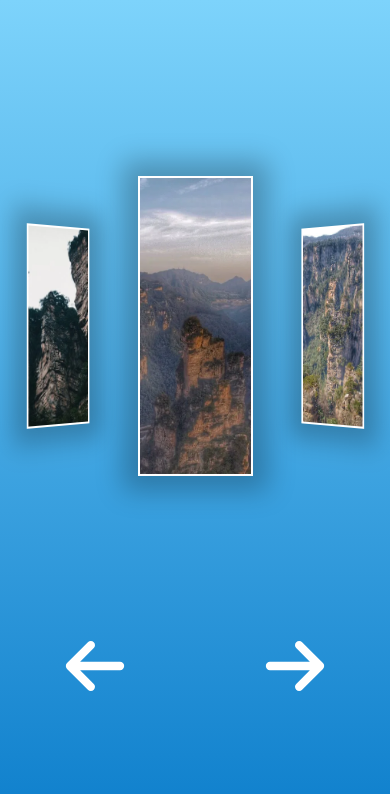
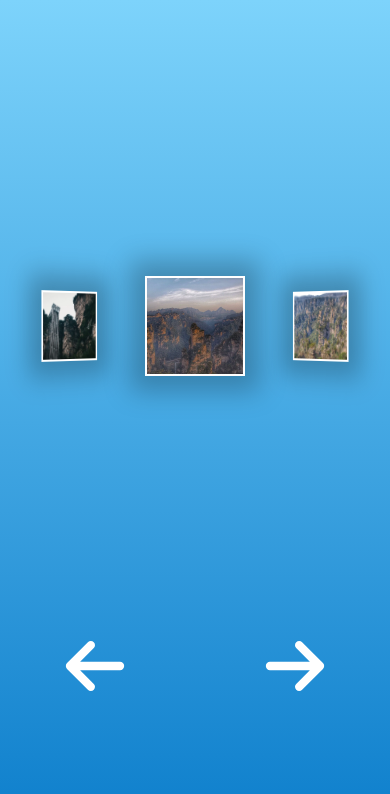
Before and after one commit to ccorreasdev/perspective3Dgallery, a plain HTML site: page index.html in a window 390 px wide. Drawn offline with Linux system fonts and the light colour scheme.

Commit message:
CSS Responsive

```diff
--- a/assets/css/styles.css
+++ b/assets/css/styles.css
@@ -120,3 +120,39 @@ body {
 .svg__icon:hover {
   filter: invert(0);
 }
+
+@media (max-width: 800px) {
+  .gallery {
+    width: 150px;
+    height: 150px;
+  }
+
+  .gallery-center {
+    width: 200px;
+    height: 200px;
+  }
+}
+
+@media (max-width: 640px) {
+  .gallery {
+    width: 100px;
+    height: 100px;
+  }
+
+  .gallery-center {
+    width: 150px;
+    height: 150px;
+  }
+}
+
+@media (max-width: 500px) {
+  .gallery {
+    width: 70px;
+    height: 70px;
+  }
+
+  .gallery-center {
+    width: 100px;
+    height: 100px;
+  }
+}
```
